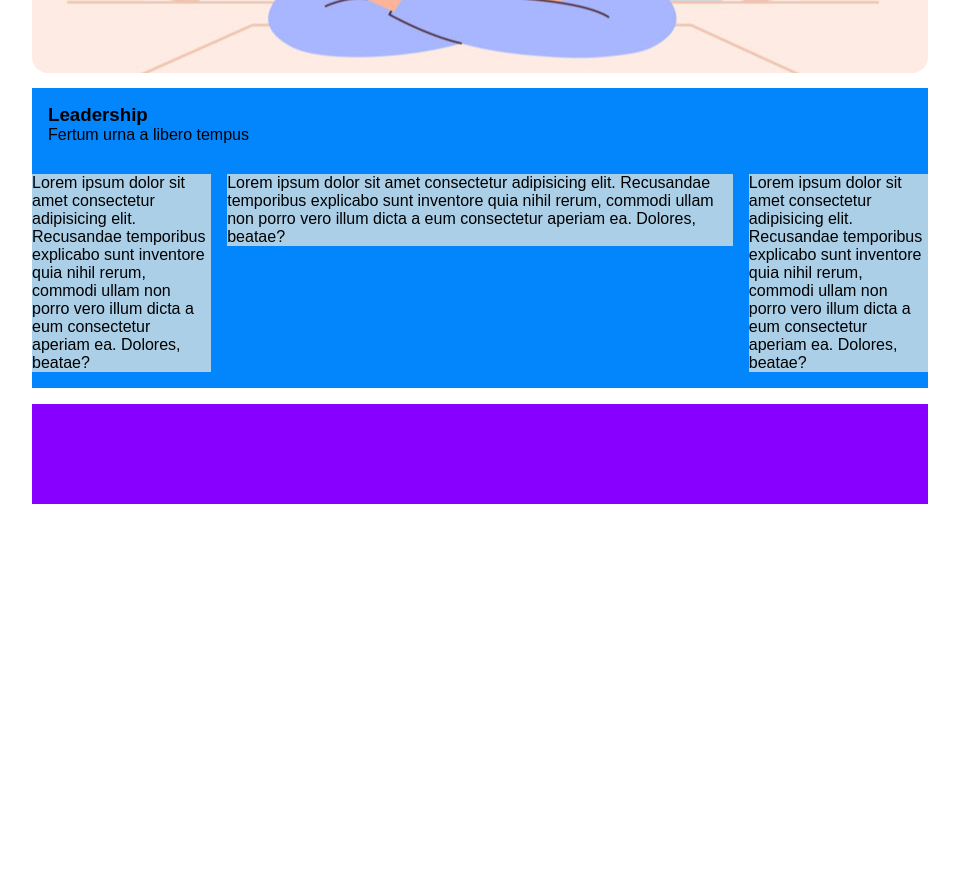
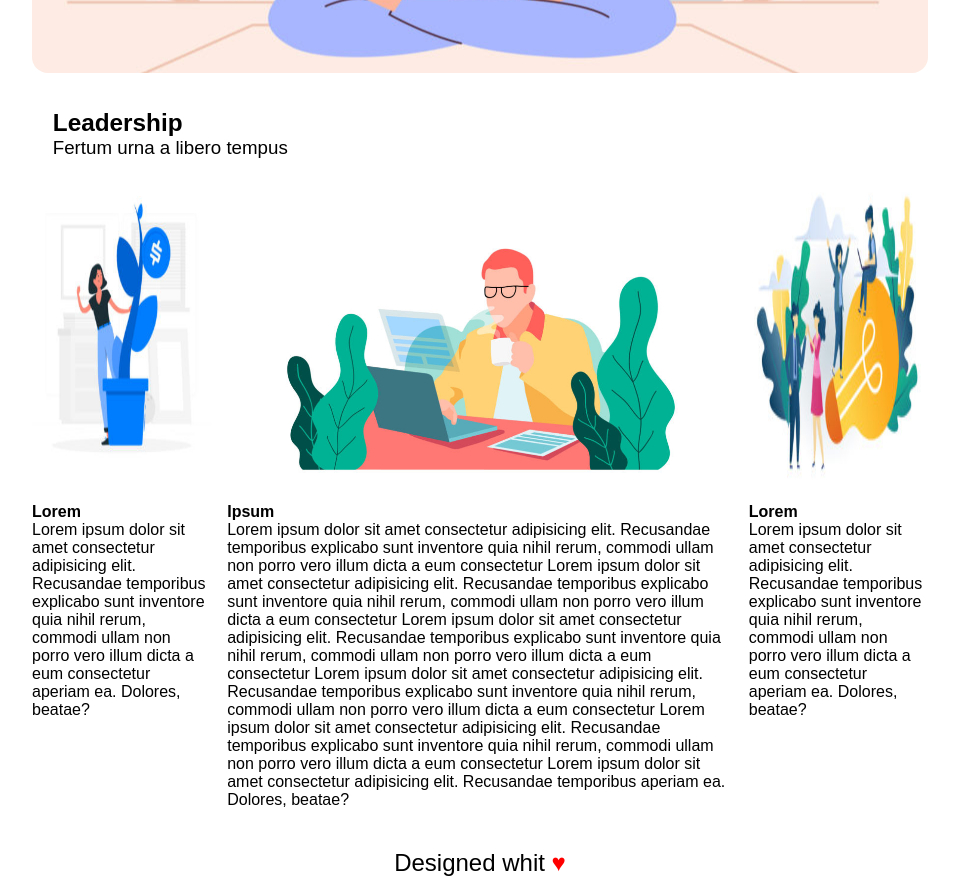
Before and after one commit to sandyclaws89/htmlcss-wp, a plain HTML site: page index.html in a window 1280 px wide. Shown: the part 607-1484 px from the top of the page, without its empty margins (160-1119 px from the left). Before the commit the page ends 1111 px from the top, so only its background shows below. Drawn offline with Linux system fonts and the light colour scheme.

Commit message:
Terminato, da effettuare ritocchi

```diff
--- a/css/style.css
+++ b/css/style.css
@@ -8,7 +8,7 @@
 .imglogo{
     height: 60px;
     margin-top: 10px;
-    margin
+
 }
 
 header{
@@ -34,25 +34,31 @@ li{
     padding-left: 2%;
     padding-right: 45%;
     padding-bottom: 0;
-    font-size: 1.3em;
+    font-size: 1.4em;
     color: white;
 }
 
 .banner {
-    margin: 15px 15% 15px 15%;
+    margin: 15px 0;
+    /* width: auto; */
     height: 500px;
     background-image: url(../img/banner.jpg);
-    background-position: center;
+    background-position: 50%;
+    /* object-fit: cover; */
     border-radius: 1em;
+    /* background-repeat: no-repeat; */
 
+    }
+
+    main{
+        margin-left: 15%;
+        margin-right: 15%;
     }
 
 .articlebanner {
     margin-top: 15px;
-    margin-left: 15%;
-    margin-right: 15%;
     margin-bottom: 1em;
-    background-color: #0386fc;
+
 
 }
 
@@ -60,6 +66,7 @@ li{
     content: '';
     display: table;
     clear: both;
+
 }
 
 .upblock{
@@ -68,39 +75,63 @@ li{
     margin-bottom: 1em;
     padding-top: 1em;
     padding-left: 1em;
+    font-size: 1.3em;
+}
+
+.textform2{
+    font-size: .9em;
+}
+
+.leftart{
+    width: 20%;
+    float: left;
+    margin-bottom: 1em;
+    font-size: 1em;
+
 }
 
 
 
-.leftblock{
-    background-color: #abcfe7;
-    width: 20%;
-    float: left;
-    margin-bottom: 1em;
-}
-
-
-
-.centralblock{
-    background-color: #abcfe7;
+.centralart{
     width:calc(60% - 2em);
     margin-left: 1em;
     margin-right: 1em;
     float: left;
 }
 
-.rightblock{
-    background-color: #abcfe7;
+.centralimg {
+    width:calc(60% -2em);
+    width: 100%;
+    height: 320px;
+    background-color: grey;
+}
+
+.leftimg{
+    width: 100%;
+    height: 320px;
+    background-color: grey;
+}
+
+.rightimg{
+    width: 100%;
+    height: 320px;
+
+}
+
+.rightart{
     width: 20%;
-    heght: 700px;
     float: right;
     }
 
 .purpleblock{
-    margin: top .2em;
     margin-left: 15%;
     margin-right: 15%;
     background-color: #8800ff;
-    height: 100px;
-    margin-top: 0.5em;
+    text-align: center;
 }
+
+.finaltext{
+    font-size: 1.5em;
+    text-align: center;
+    margin-top: 40px;
+}
--- a/index.html
+++ b/index.html
@@ -39,37 +39,72 @@
             </div>
         </section>
 
-        <!-- Parte centrale con i 3 articoli -->
+        <!-- Parte con i 3 articoli -->
         <section class="articlebanner">
+
+            <!-- Blocco alto (Leadership) -->
             <div class="upblock">
                 <h3>Leadership</h3>
-                <div>Fertum urna a libero tempus</div>
+                <div class="textform2">Fertum urna a libero tempus</div>
+            </div>
 
+            <!-- Articolo a sinistra -->
+            <article class="leftart">
+                <img src="img/img-1.jpg" class="leftimg" alt="immagine ragazza con pianta">
+                <h4>Lorem</h4>
+                <p>
+                    Lorem ipsum dolor sit amet consectetur adipisicing elit. Recusandae temporibus explicabo sunt
+                    inventore
+                    quia nihil rerum, commodi ullam non porro vero illum dicta a eum consectetur aperiam ea. Dolores,
+                    beatae?
+                </p>
+            </article>
+
+            <!-- Articolo centrale -->
+            <div class="centralart">
+                <img src="img/banner-2.jpg" class="centralimg" alt="immagine ragazzo al computer">
+                <h4>Ipsum</h4>
+                <p>
+                    Lorem ipsum dolor sit amet consectetur adipisicing elit. Recusandae temporibus
+                    explicabo sunt inventore quia nihil rerum, commodi ullam non porro vero illum dicta a eum
+                    consectetur
+                    Lorem ipsum dolor sit amet consectetur adipisicing elit. Recusandae temporibus
+                    explicabo sunt inventore quia nihil rerum, commodi ullam non porro vero illum dicta a eum
+                    consectetur
+                    Lorem ipsum dolor sit amet consectetur adipisicing elit. Recusandae temporibus
+                    explicabo sunt inventore quia nihil rerum, commodi ullam non porro vero illum dicta a eum
+                    consectetur
+                    Lorem ipsum dolor sit amet consectetur adipisicing elit. Recusandae temporibus
+                    explicabo sunt inventore quia nihil rerum, commodi ullam non porro vero illum dicta a eum
+                    consectetur
+                    Lorem ipsum dolor sit amet consectetur adipisicing elit. Recusandae temporibus
+                    explicabo sunt inventore quia nihil rerum, commodi ullam non porro vero illum dicta a eum
+                    consectetur
+                    Lorem ipsum dolor sit amet consectetur adipisicing elit. Recusandae temporibus
+                    aperiam ea. Dolores, beatae?
+                </p>
             </div>
-            <div class="leftblock">
-                Lorem ipsum dolor sit amet consectetur adipisicing elit. Recusandae temporibus explicabo sunt inventore
-                quia nihil rerum, commodi ullam non porro vero illum dicta a eum consectetur aperiam ea. Dolores,
-                beatae?
+
+            <!-- Articolo a destra -->
+            <div class="rightart">
+                <img src="img/img-3.jpg" class="rightimg" alt="immagine ragazzi su lampadina">
+                <h4>Lorem</h4>
+                <p>
+                    Lorem ipsum dolor sit amet consectetur adipisicing elit. Recusandae temporibus explicabo sunt
+                    inventore
+                    quia nihil rerum, commodi ullam non porro vero illum dicta a eum consectetur aperiam ea. Dolores,
+                    beatae?
+                </p>
             </div>
-            <div class="centralblock">Lorem ipsum dolor sit amet consectetur adipisicing elit. Recusandae temporibus
-                explicabo sunt inventore quia nihil rerum, commodi ullam non porro vero illum dicta a eum consectetur
-                aperiam ea. Dolores, beatae?
 
-            </div>
-            <div class="rightblock">Lorem ipsum dolor sit amet consectetur adipisicing elit. Recusandae temporibus
-                explicabo sunt inventore quia nihil rerum, commodi ullam non porro vero illum dicta a eum consectetur
-                aperiam ea. Dolores, beatae?
-
-            </div>
         </section>
-
-
-
-
     </main>
 
-    <!-- Parte bassa (colore viola) -->
-    <footer class="purpleblock">
+    <!-- Parte bassa -->
+    <footer class="finaltext">
+        Designed whit
+        <span class="heart" style="color: red";>&hearts;</span>
+        </div>
     </footer>
 
 
```
